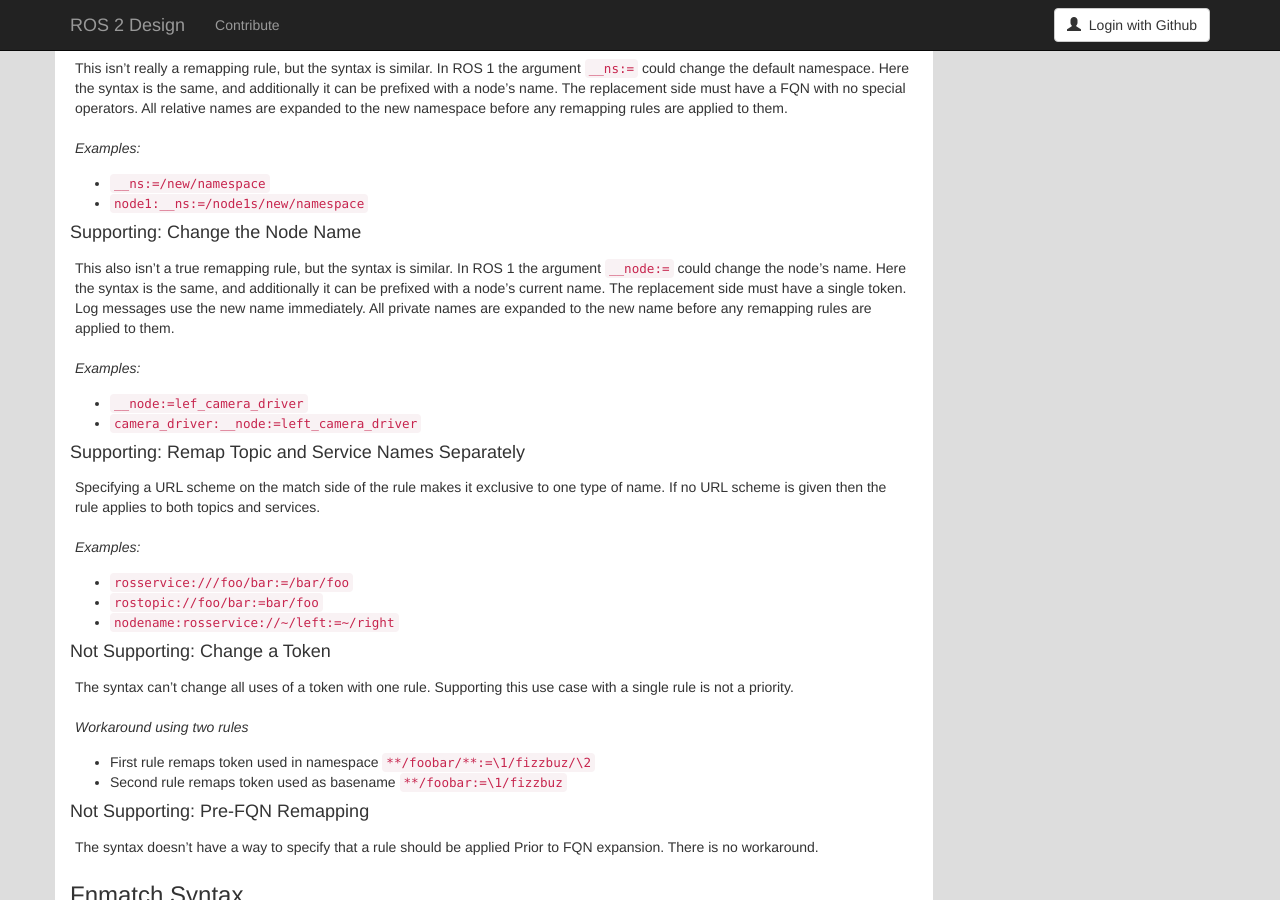
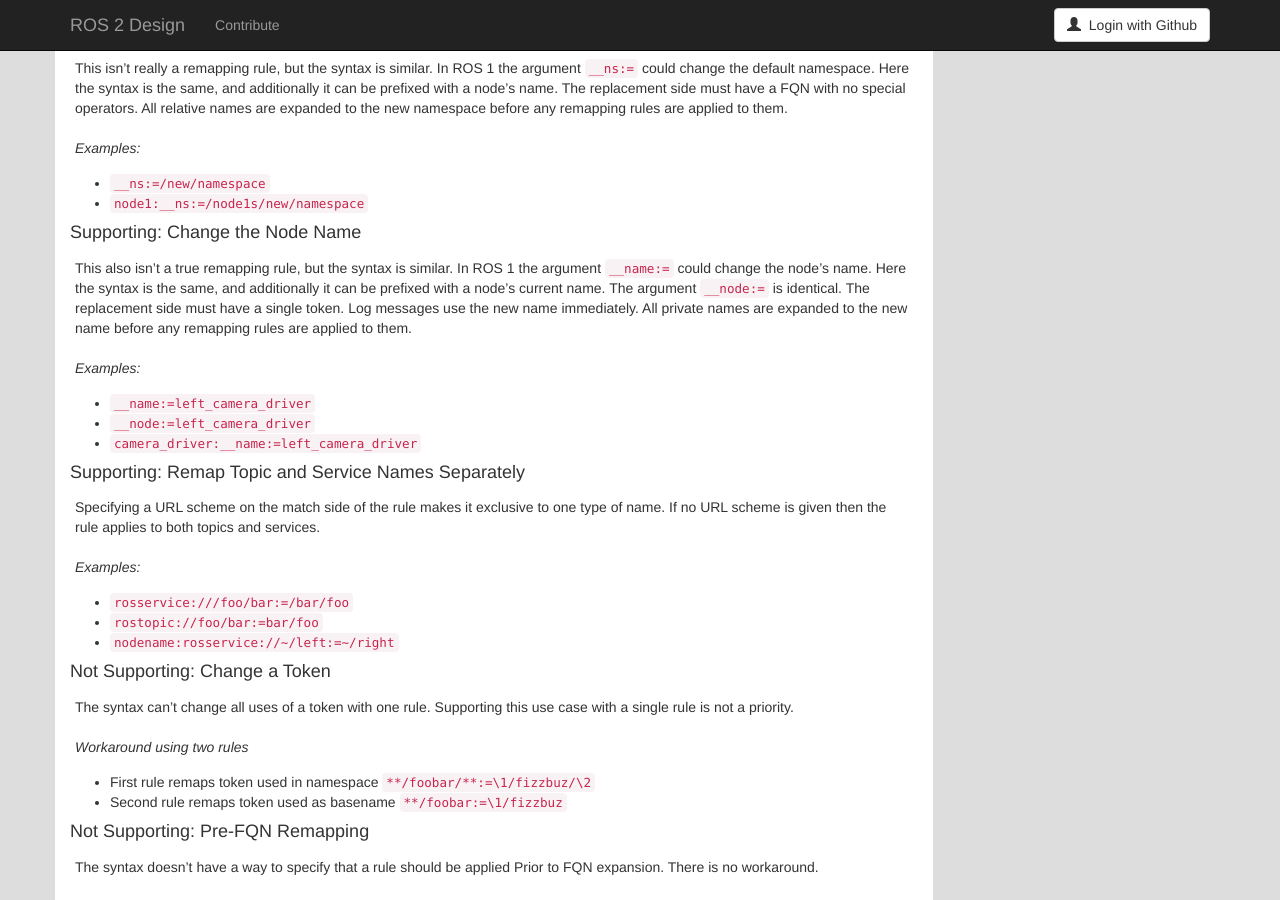
Before and after one commit to ros2/design, a Jekyll site: the page built from articles/141_static_remapping.md, in a window 1280 px wide and 900 px high, scrolled down 7511 px. Built offline with Jekyll 4.4.1, drawn with Linux system fonts in a browser that asks for light colours; nearby versions of some CDN libraries; some of the changed text lies outside the part shown.

Commit message:
Add documentation on node parameter
Update the documentation to indicate that the `__name` parameter provides the same functionality as `__node`.  Also fix some incorrect references to ROS1 behavior.

Related to ros2/rcl#258.

```diff
--- a/articles/141_static_remapping.md
+++ b/articles/141_static_remapping.md
@@ -191,7 +191,7 @@ ROS 1 has this feature using either the environment variable `ROS_NAMESPACE` or
 ### Change the Node Name
 
 The node name is used in log messages and to create private names.
-ROS 1 has this feature using the argument `__node`.
+ROS 1 has this feature using the argument `__name`.
 
 *Example:*
 
@@ -271,7 +271,7 @@ The operators `*` and `**` are similar to the globbing behavior in bash.
 `**` behaves similar to its use in bash>=4.0 with the globstar option set.
 
 The URL schemes `rosservice://` and `rostopic://` may only be given to topic or service name rules.
-They may not be prefixed to a node name or namespace replacement rule (`__node` or `__ns`).
+They may not be prefixed to a node name or namespace replacement rule (`__name`, `__node`, or `__ns`).
 If both a node name prefix and URL scheme are given, the node name prefix must come first.
 
 `*`, and `**` match whole tokens only.
@@ -316,7 +316,7 @@ The replacement side of a rule must have a FQN which will become the new default
 
 #### Special Rule for Changing the Node Name
 
-The string `__node` can be given on the match part of a rule to signal a change of the node's name.
+The strings `__name` or  `__node` can be given on the match part of a rule to signal a change of the node's name.
 On the match side it may be used by itself or with a `nodename:` prefix.
 The replacement must be a single token which will become the node's new name.
 
@@ -438,16 +438,18 @@ All relative names are expanded to the new namespace before any remapping rules
 #### Supporting: Change the Node Name
 
 This also isn't a true remapping rule, but the syntax is similar.
-In ROS 1 the argument `__node:=` could change the node's name.
+In ROS 1 the argument `__name:=` could change the node's name.
 Here the syntax is the same, and additionally it can be prefixed with a node's current name.
+The argument `__node:=` is identical.
 The replacement side must have a single token.
 Log messages use the new name immediately.
 All private names are expanded to the new name before any remapping rules are applied to them.
 
 *Examples:*
 
-- `__node:=lef_camera_driver`
-- `camera_driver:__node:=left_camera_driver`
+- `__name:=left_camera_driver`
+- `__node:=left_camera_driver`
+- `camera_driver:__name:=left_camera_driver`
 
 #### Supporting: Remap Topic and Service Names Separately
 Specifying a URL scheme on the match side of the rule makes it exclusive to one type of name.
```
